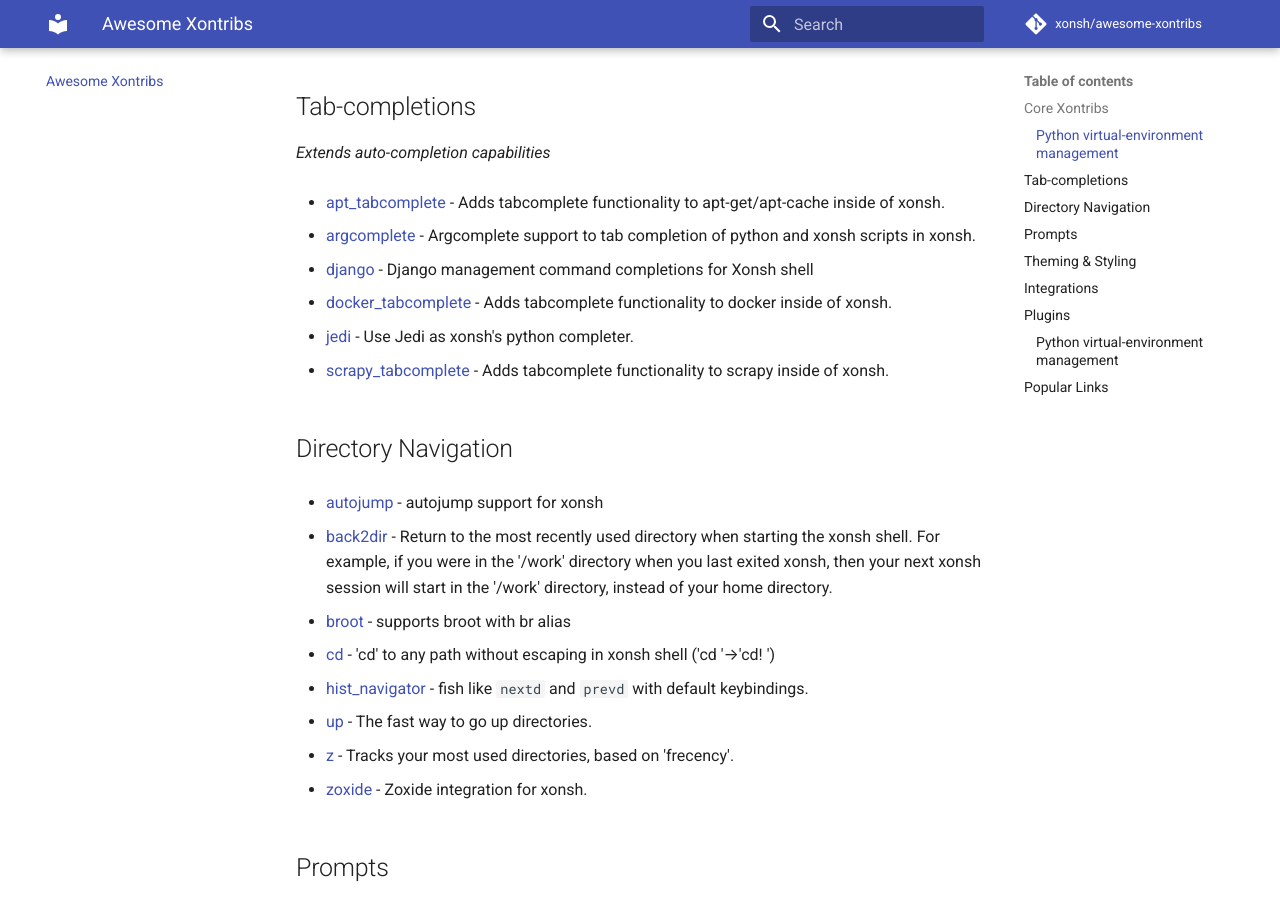
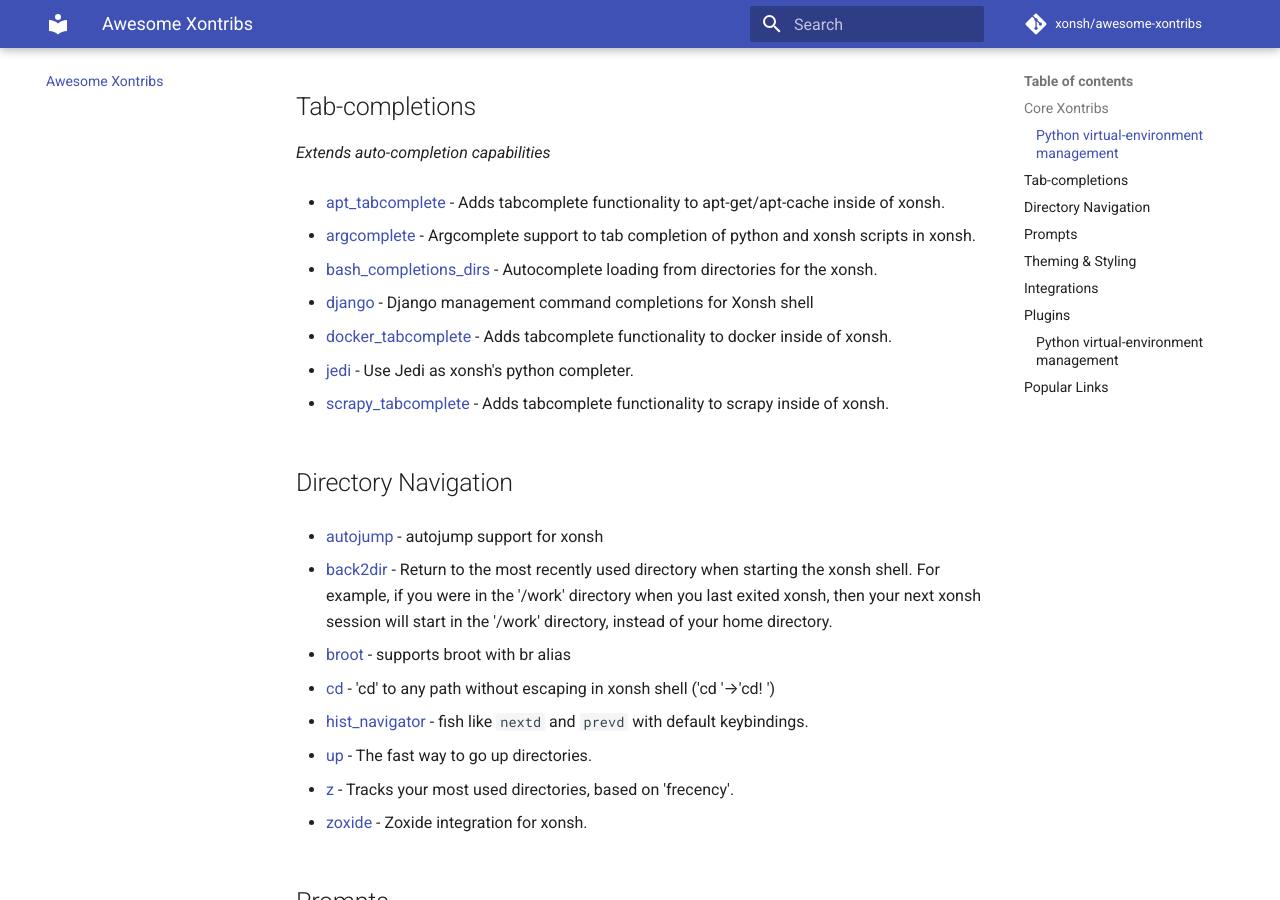
Before and after one commit to xonsh/awesome-xontribs, an MkDocs documentation site: the page built from docs/README.md, in a window 1280 px wide and 900 px high, scrolled down 877 px. Built offline with MkDocs 1.6.1 and Material for MkDocs 9.7.7, drawn with Linux system fonts in a browser that asks for light colours; comment, search, counter and statistics services are not loaded.

Commit message:
feat: add bash_completions_dirs

```diff
--- a/docs/README.md
+++ b/docs/README.md
@@ -40,6 +40,8 @@
 * [apt_tabcomplete](https://github.com/DangerOnTheRanger/xonsh-apt-tabcomplete) - Adds tabcomplete functionality to apt-get/apt-cache inside of xonsh.
 
 * [argcomplete](https://github.com/anki-code/xontrib-argcomplete) - Argcomplete support to tab completion of python and xonsh scripts in xonsh.
+
+* [bash_completions_dirs](https://gitlab.com/taconi/xontrib-bash-completions-dirs) - Autocomplete loading from directories for the xonsh.
 
 * [django](https://github.com/jnoortheen/xontrib-django) - Django management command completions for Xonsh shell
 
```
